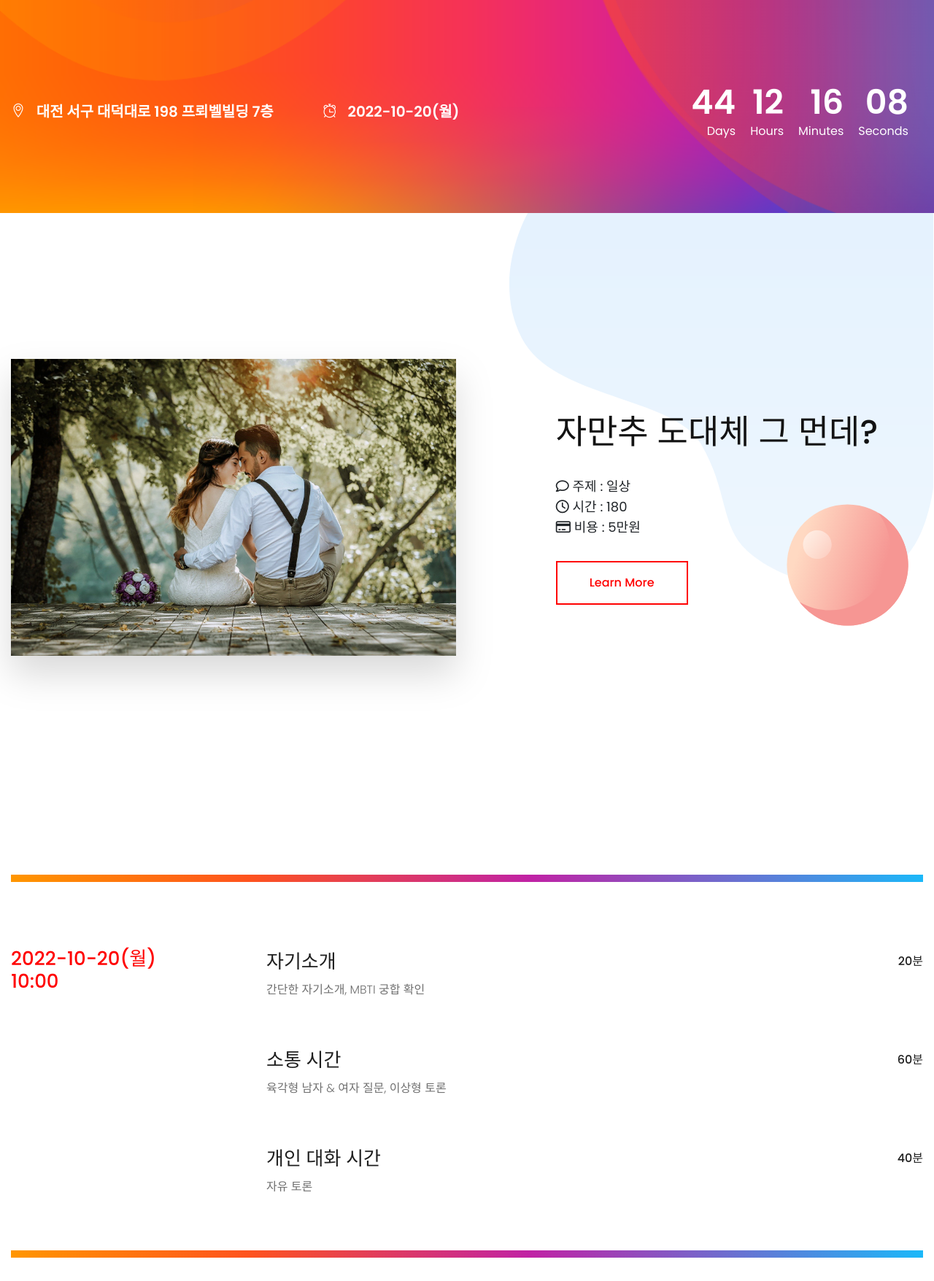
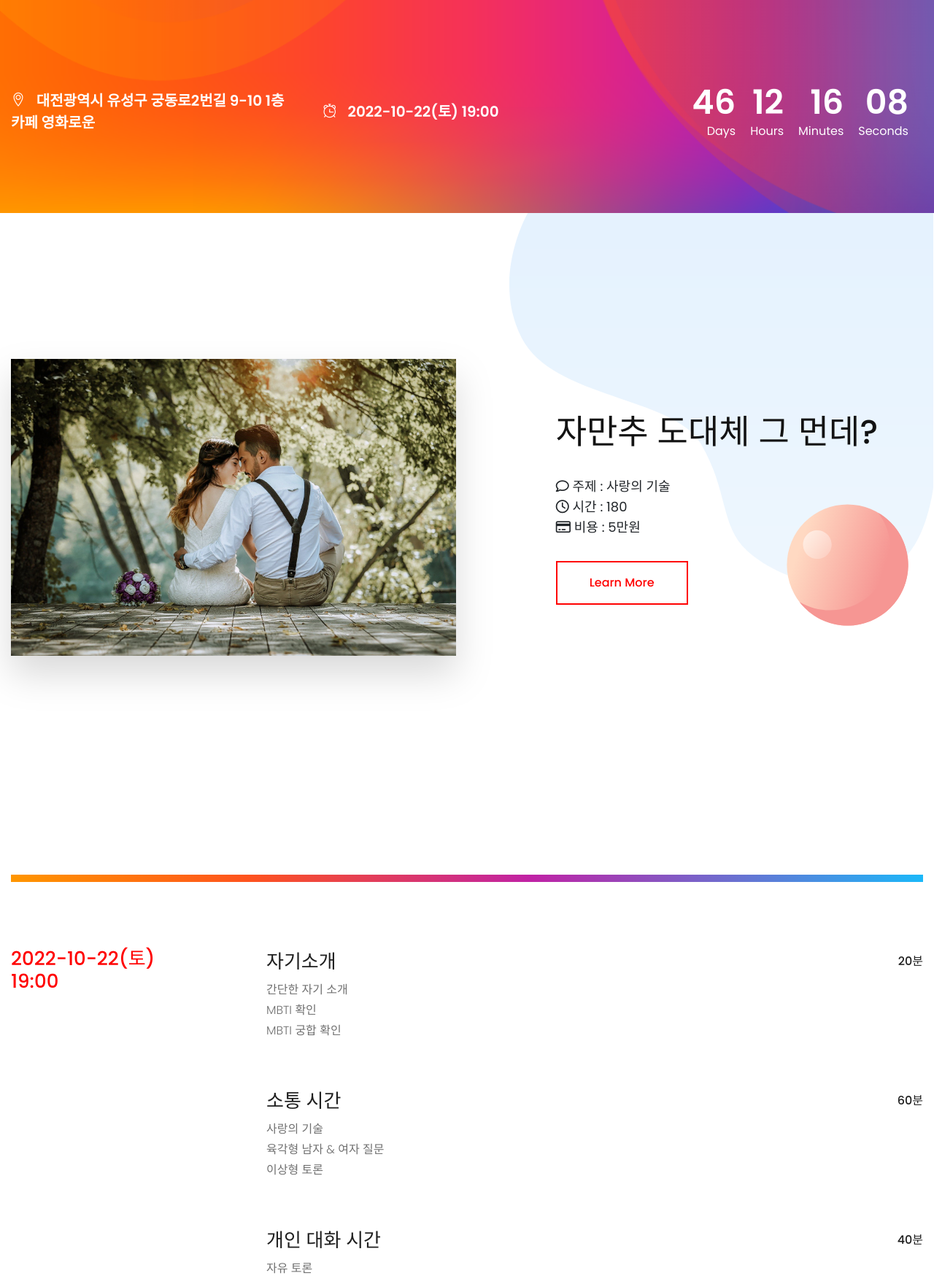
Before and after one commit to JunsikLee/salon, a plain HTML site: page index.html in a window 1280 px wide. Shown: the part 953-2709 px from the top of the page at 73% size. Drawn offline with nearby package versions, Linux system fonts and the light colour scheme.

Commit message:
fix index

```diff
--- a/index.html
+++ b/index.html
@@ -79,7 +79,7 @@
                         </div>
                         <div class="col-xl-2 col-lg-2 d-none d-lg-block">
                             <div class="buy_ticket">
-                                <a href="http://www.naver.com" class="boxed-btn-white">참여 신청</a>
+                                <a href="https://forms.gle/i37RQCg854fh2M9t5" class="boxed-btn-white">참여 신청</a>
                             </div>
                         </div>
                         <div class="col-12">
@@ -104,7 +104,7 @@
                                 <h3>두군두군 <br>
                                     자만추<br>
                                     대작전!</h3>
-                                <a href="http://www.naver.com" class="boxed-btn-white">참여 신청</a>
+                                <a href="https://forms.gle/i37RQCg854fh2M9t5" class="boxed-btn-white">참여 신청</a>
                             </div>
                         </div>
                     </div>
@@ -118,13 +118,13 @@
                     <div class="col-xl-4 col-md-6 col-lg-4">
                         <div class="single_date">
                             <i class="ti-location-pin"></i>
-                            <span>대전 서구 대덕대로 198 프뢰벨빌딩 7층</span>
+                            <span>대전광역시 유성구 궁동로2번길 9-10 1층 카페 영화로운</span>
                         </div>
                     </div>
                     <div class="col-xl-3 col-md-6 col-lg-3">
                         <div class="single_date">
                             <i class="ti-alarm-clock"></i>
-                            <span>2022-10-20(월)</span>
+                            <span>2022-10-22(토) 19:00</span>
                         </div>
                     </div>
 
@@ -168,7 +168,7 @@
                         -->
                         <div>
                             <ul class="list-inside py-8 text-lg">
-                                <li><i class="fa-regular fa-comment"></i> 주제 : 일상</li>
+                                <li><i class="fa-regular fa-comment"></i> 주제 : 사랑의 기술</li>
                                 <li><i class="fa-regular fa-clock"></i> 시간 : 180</li>
                                 <li><i class="fa-regular fa-credit-card"></i> 비용 : 5만원</li>
                             </ul>
@@ -190,7 +190,7 @@
                 <div class="row">
                     <div class="col-xl-3 col-lg-3">
                         <div class="date">
-                            <h3>2022-10-20(월) <br> 10:00</h3>
+                            <h3>2022-10-22(토) <br> 19:00</h3>
                         </div>
                     </div>
                     <div class="col-xl-9 col-lg-9">
@@ -205,7 +205,9 @@
                                         20분
                                     </div>
                                 </div>
-                                <p>간단한 자기소개, MBTI 궁합 확인 </p>
+                                <p>간단한 자기 소개</p>
+                                <p>MBTI 확인 </p>
+                                <p>MBTI 궁합 확인 </p>
                             </div>
                         </div>
                         <div class="single_speaker">
@@ -219,7 +221,9 @@
                                         60분
                                     </div>
                                 </div>
-                                <p>육각형 남자 & 여자 질문, 이상형 토론</p>
+                                <p>사랑의 기술</p>
+                                <p>육각형 남자 & 여자 질문</p>
+                                <p>이상형 토론</p>
                             </div>
                         </div>
                         <div class="single_speaker">
@@ -286,12 +290,9 @@
                     <div class="col-xl-4 col-md-4 col-lg-4">
                         <div class="footer_widget">
                             <h3 class="footer_title">
-                                Produce
-                            </h3>
+                                Manager
                             <p>
-                                대전 서구 대덕대로 198 프뢰벨빌딩 7층 <br>
-                                tset@naver.com <br>
-                                010-1004-8888
+                                카카오채널 - 책살롱
                             </p>
                         </div>
                     </div>
@@ -317,11 +318,6 @@
         </div>
     </footer>
     <!-- footer_end -->
-
-
-
-
-
 
     <!-- JS here -->
     <script src="js/vendor/modernizr-3.5.0.min.js"></script>
--- a/js/main.js
+++ b/js/main.js
@@ -92,7 +92,7 @@ autoplaySpeed: 800,
 });
 
 // count_dwon
-$('#clock').countdown('2022/10/20', function(event) {
+$('#clock').countdown('2022/10/22', function(event) {
   $(this).html(event.strftime('<div class="countdown_time"><div class="single_countdown"><h3>%D</h3><span>days</span></div><div class="single_countdown"><h3>%H</h3><span>Hours</span></div><div class="single_countdown"><h3>%M</h3><span>Minutes</span></div><div class="single_countdown"><h3>%S</h3><span>Seconds</span></div></div>'));
 });
 
```
